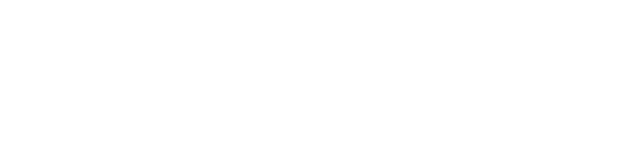
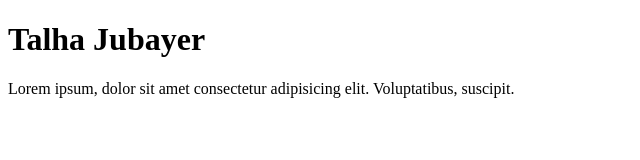
Before and after one commit to Talha-CS50/First-Assignment, a plain HTML site: page index.html in a window 1280 px wide. Shown: the whole page, without its empty margins (0-640 px from the left). Drawn offline with Linux system fonts and the light colour scheme.

Commit message:
just for test

```diff
--- a/index.html
+++ b/index.html
@@ -7,6 +7,7 @@
     <link rel="stylesheet" href="style.css">
 </head>
 <body>
-
+    <h1>Talha Jubayer</h1>
+    <p>Lorem ipsum, dolor sit amet consectetur adipisicing elit. Voluptatibus, suscipit.</p>
 </body>
 </html>
```
